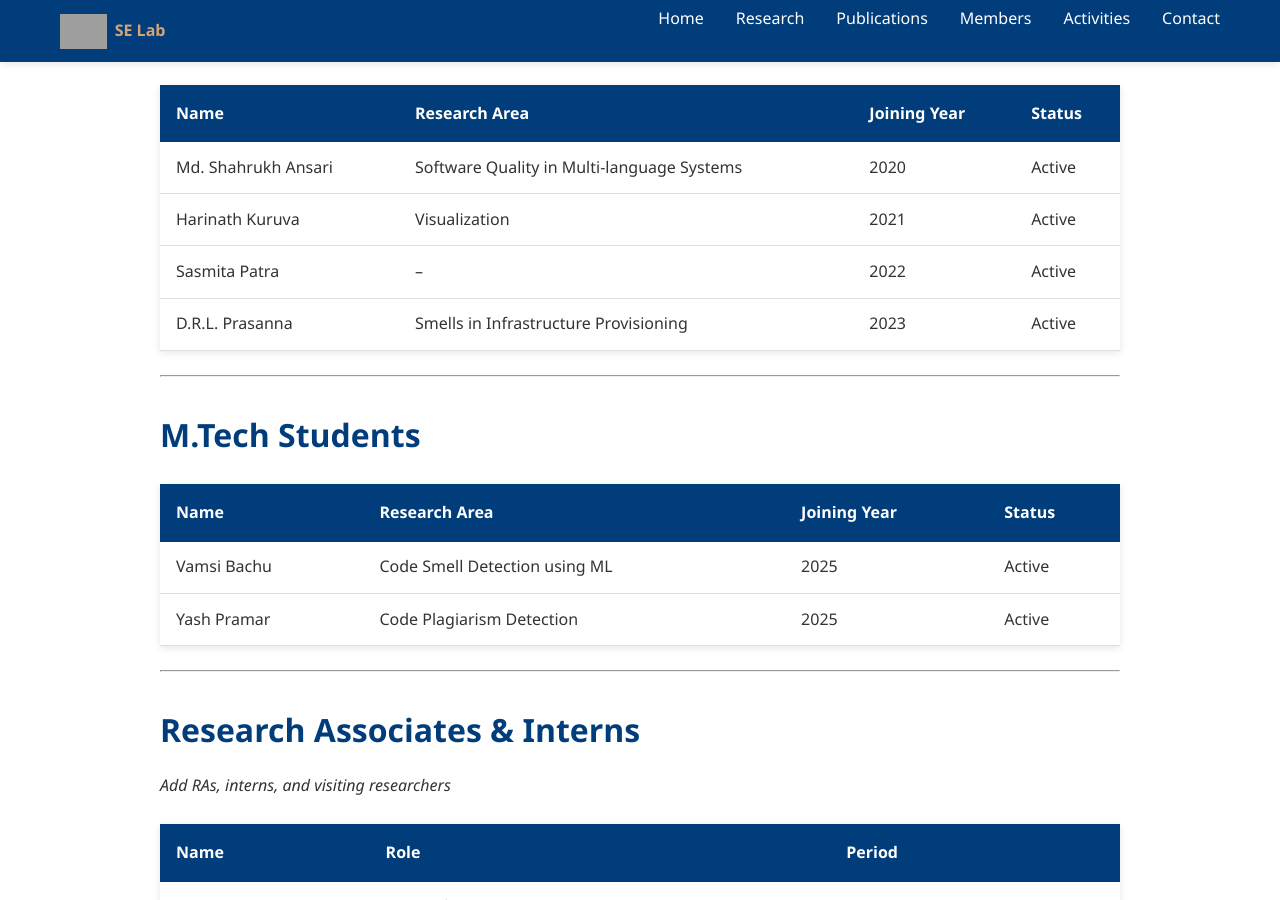
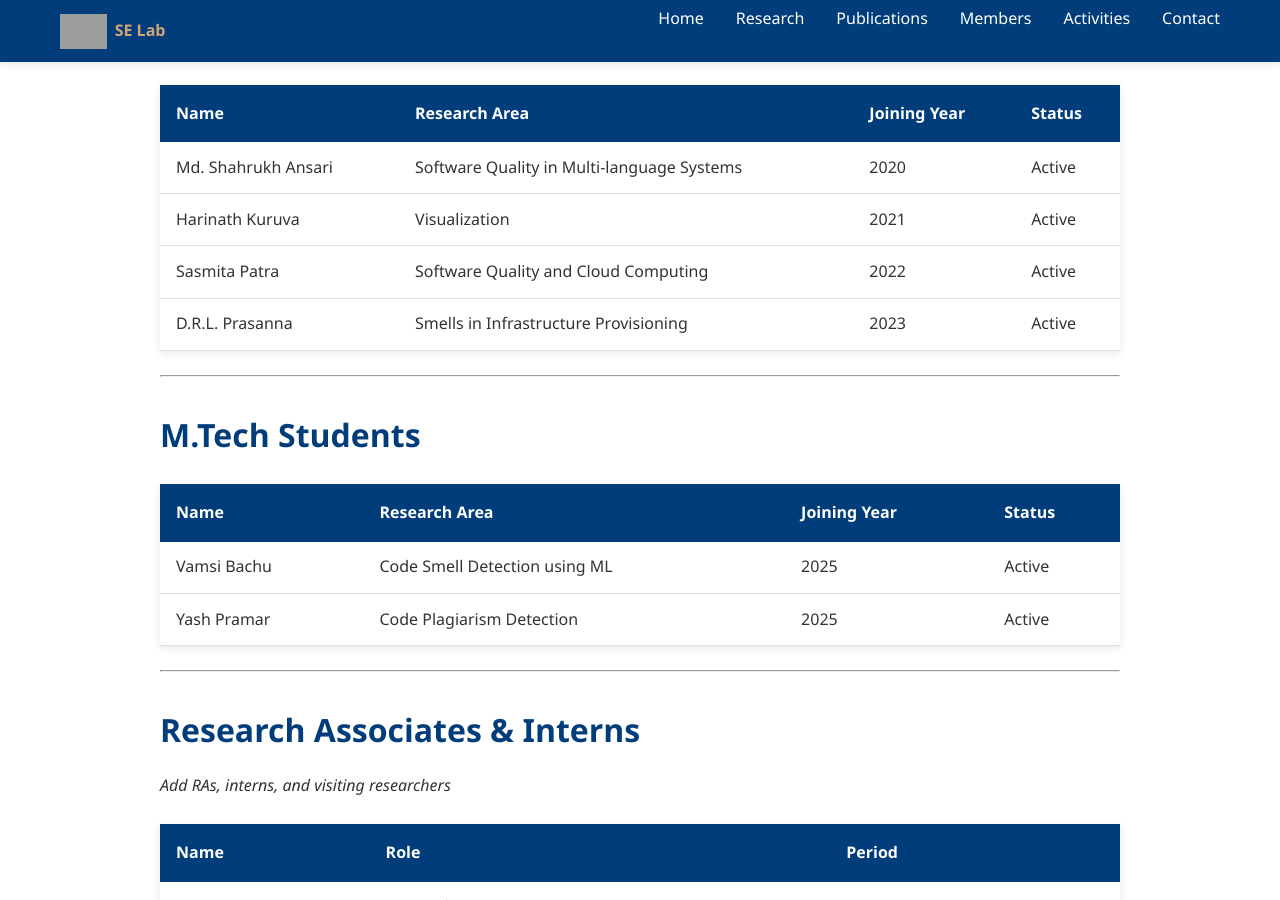
Before and after one commit to shahrukh-uohyd/SE-Lab, a Jekyll site: the page built from members.md, in a window 1280 px wide and 900 px high, scrolled down 644 px. Built offline with Jekyll 4.4.1, drawn with Linux system fonts in a browser that asks for light colours; grey boxes are pictures that could not be loaded.

Commit message:
Update members.md

```diff
--- a/members.md
+++ b/members.md
@@ -25,7 +25,7 @@ title: Members
 |------|---------------|--------------|--------|
 | Md. Shahrukh Ansari | Software Quality in Multi-language Systems | 2020 | Active |
 | Harinath Kuruva | Visualization | 2021 | Active |
-|Sasmita Patra|--|2022| Active |
+|Sasmita Patra| Software Quality and Cloud Computing |2022| Active |
 D.R.L. Prasanna | Smells in Infrastructure Provisioning | 2023 | Active |
 
 ---
```
